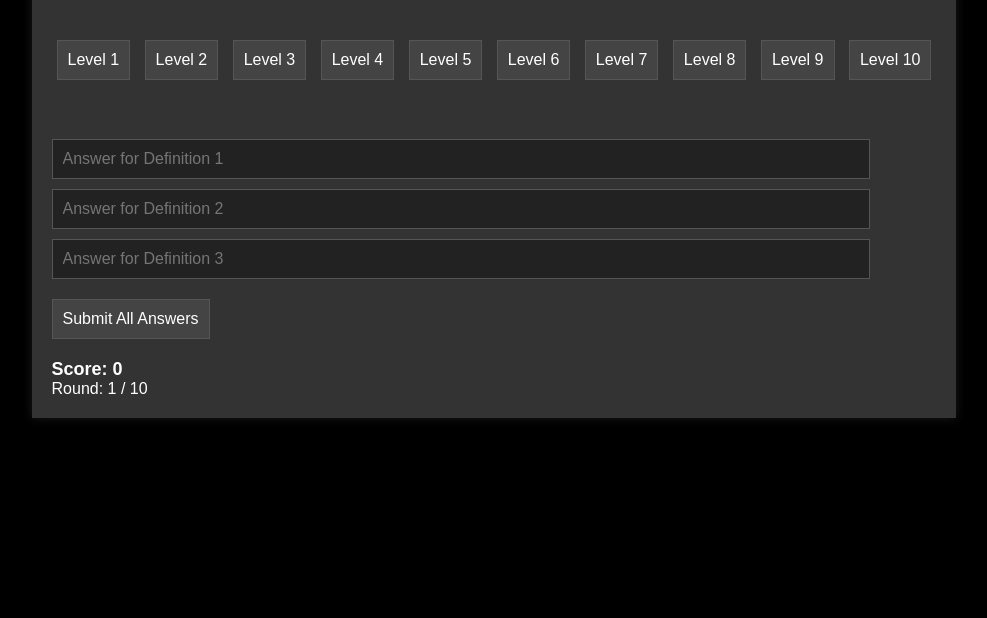
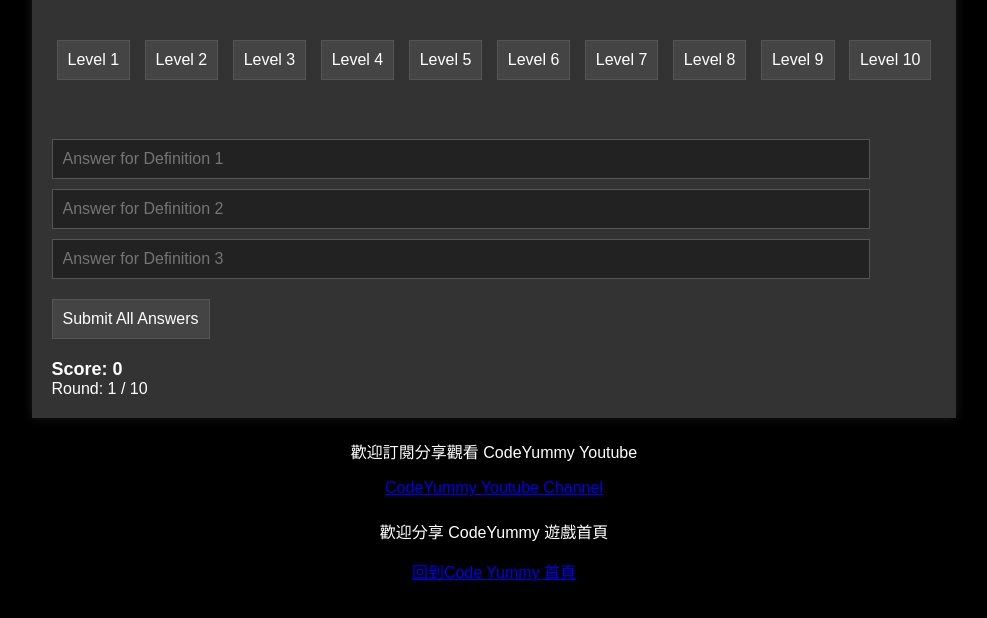
Before and after one commit to codeyummyy/my-public-html-site, a plain HTML site: page guess_highschool.html in a window 1280 px wide. Shown: the part 182-800 px from the top of the page, without its empty margins (146-1133 px from the left). Drawn offline with Linux system fonts and the light colour scheme.

Commit message:
Update guess_highschool.html

```diff
--- a/guess_highschool.html
+++ b/guess_highschool.html
@@ -241,5 +241,13 @@
     }
 </script>
 
+
+    <h1></h1>
+    <p>歡迎訂閱分享觀看 CodeYummy Youtube </p>
+    <p><a href="https://www.youtube.com/channel/UC3OR83CXT7eaL2l_teG6QEQ"> CodeYummy Youtube Channel </a></p>
+
+    <h1></h1>
+    <p>歡迎分享 CodeYummy 遊戲首頁 </p>
+    <p><a href="https://codeyummyy.github.io/my-public-html-site/index.html"> 回到Code Yummy 首頁</a></p>
 </body>
 </html>
```
